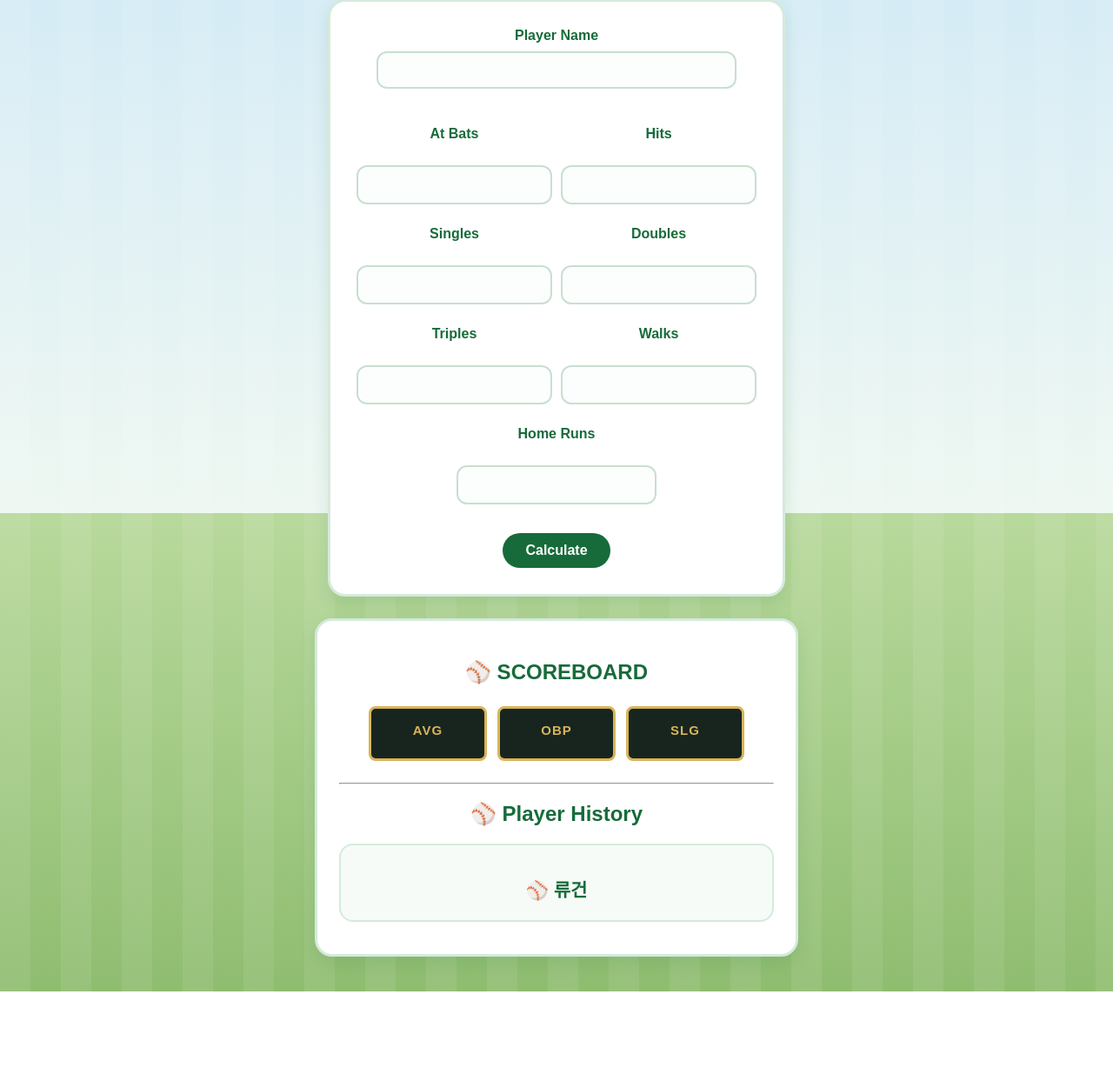
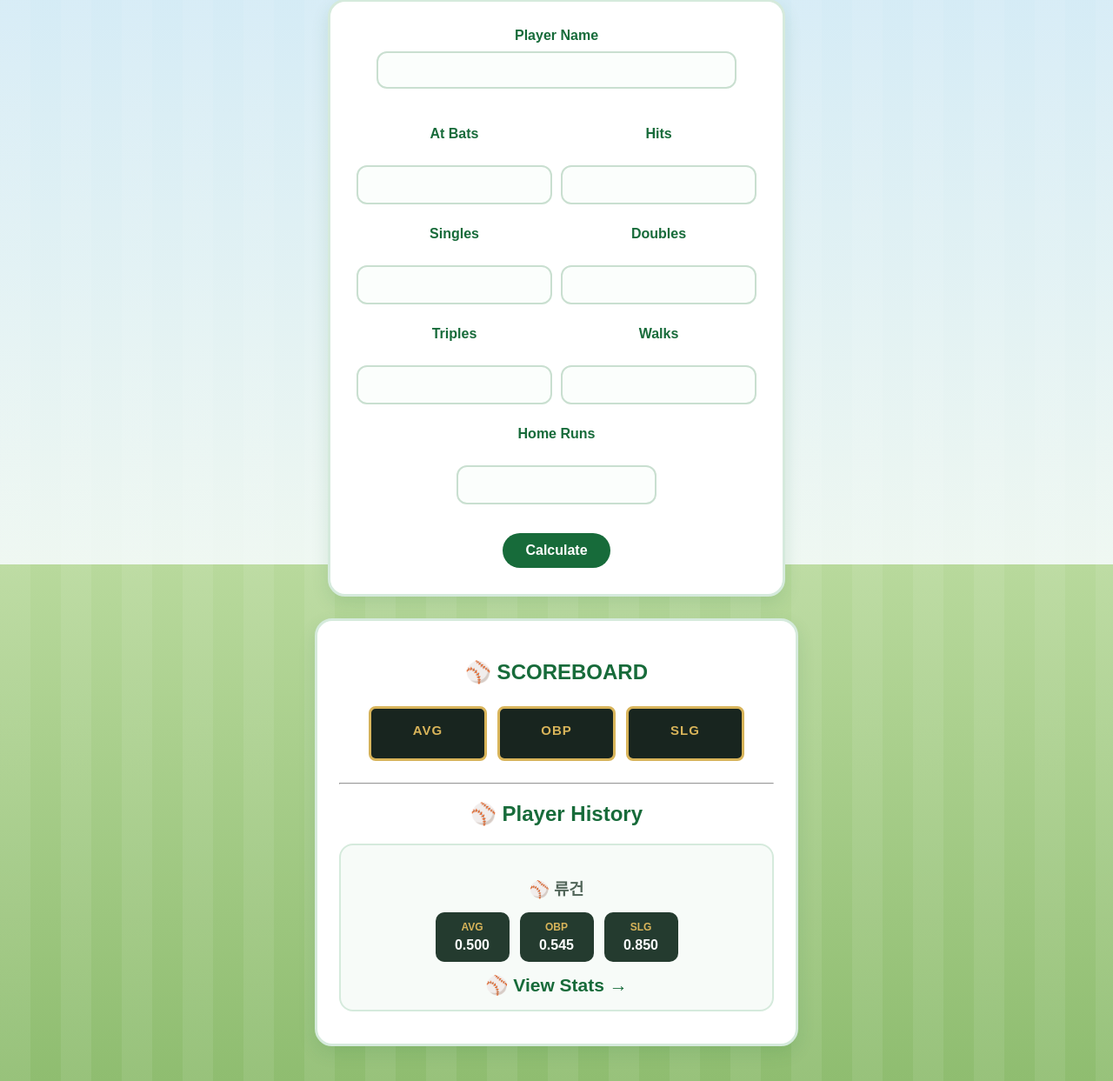
Before and after one commit to sakii-ito/Baseball-Stats-Analyzer, a Flask app: page / in a window 1280 px wide. Shown: the part 154-1397 px from the top of the page at 87% size. Before the commit the page ends 1294 px from the top, so only its background shows below. Run offline with Flask 3, Linux system fonts and the light colour scheme.

Commit message:
Create player stat cards

```diff
--- a/static/style.css
+++ b/static/style.css
@@ -247,3 +247,41 @@ button:hover {
     margin: 0;
     letter-spacing: 1px;
 }
+
+.player-stats {
+    display: flex;
+    justify-content: center;
+    gap: 12px;
+    margin: 15px 0;
+}
+
+.player-stats div {
+    background-color: #243b2f;
+    color: white;
+    padding: 10px;
+    border-radius: 10px;
+    min-width: 65px;
+}
+
+.player-stats span {
+    display: block;
+    color: #d8b45a;
+    font-size: 12px;
+    font-weight: bold;
+}
+
+.player-stats strong {
+    display: block;
+    margin-top: 5px;
+    font-size: 16px;
+}
+
+.history-card > a {
+    color: #176b3a;
+    text-decoration: none;
+    font-weight: bold;
+}
+
+.history-card > a:hover {
+    color: #d66b3d;
+}
--- a/templates/index.html
+++ b/templates/index.html
@@ -89,10 +89,31 @@
         <h2>⚾ Player History</h2>
         {% for p in players %}
         <div class="history-card">
-            <h3>
-                <a href="/player/{{ p[0] }}">{{ p[1] }}</a>
-            </h3>
-    </div>
+
+            <h3>⚾ {{ p[1] }}</h3>
+
+            <div class="player-stats">
+
+                <div>
+                    <span>AVG</span>
+                    <strong>{{ p[2] }}</strong>
+             </div>
+
+                <div>
+                    <span>OBP</span>
+                    <strong>{{ p[3] }}</strong>
+                </div>
+
+                <div>
+                    <span>SLG</span>
+                    <strong>{{ p[4] }}</strong>
+                </div>
+
+            </div>
+
+            <a href="/player/{{ p[0] }}">View Stats →</a>
+
+        </div>
 
     {% endfor %}
     {% endif %}
```
